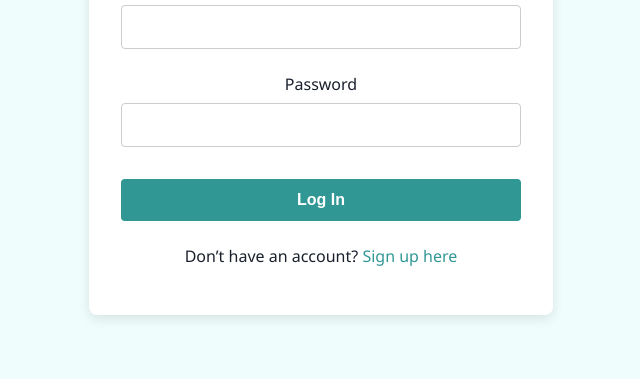
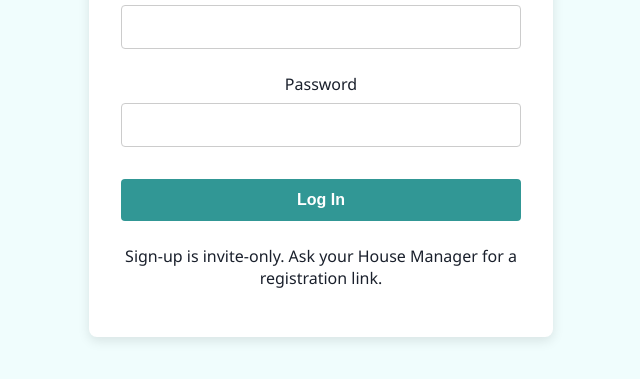
Before and after one commit to SoberHouseManager/soberhousemanager-site, a website: page resident-login.html in a window 1280 px wide. Shown: the part 223-602 px from the top of the page, without its empty margins (319-959 px from the left). Drawn offline with Linux system fonts and the light colour scheme; no server answers.

Commit message:
Update resident-login.html

```diff
--- a/resident-login.html
+++ b/resident-login.html
@@ -24,7 +24,10 @@
     </form>
 
     <p id="message"></p>
-    <p>Don’t have an account? <a href="resident-signup.html">Sign up here</a></p>
+    <p class="text-sm mt-4 text-gray-600">
+  Sign‑up is invite‑only. Ask your House Manager for a registration link.
+</p>
+
   </div>
 
   <script type="module">
```
